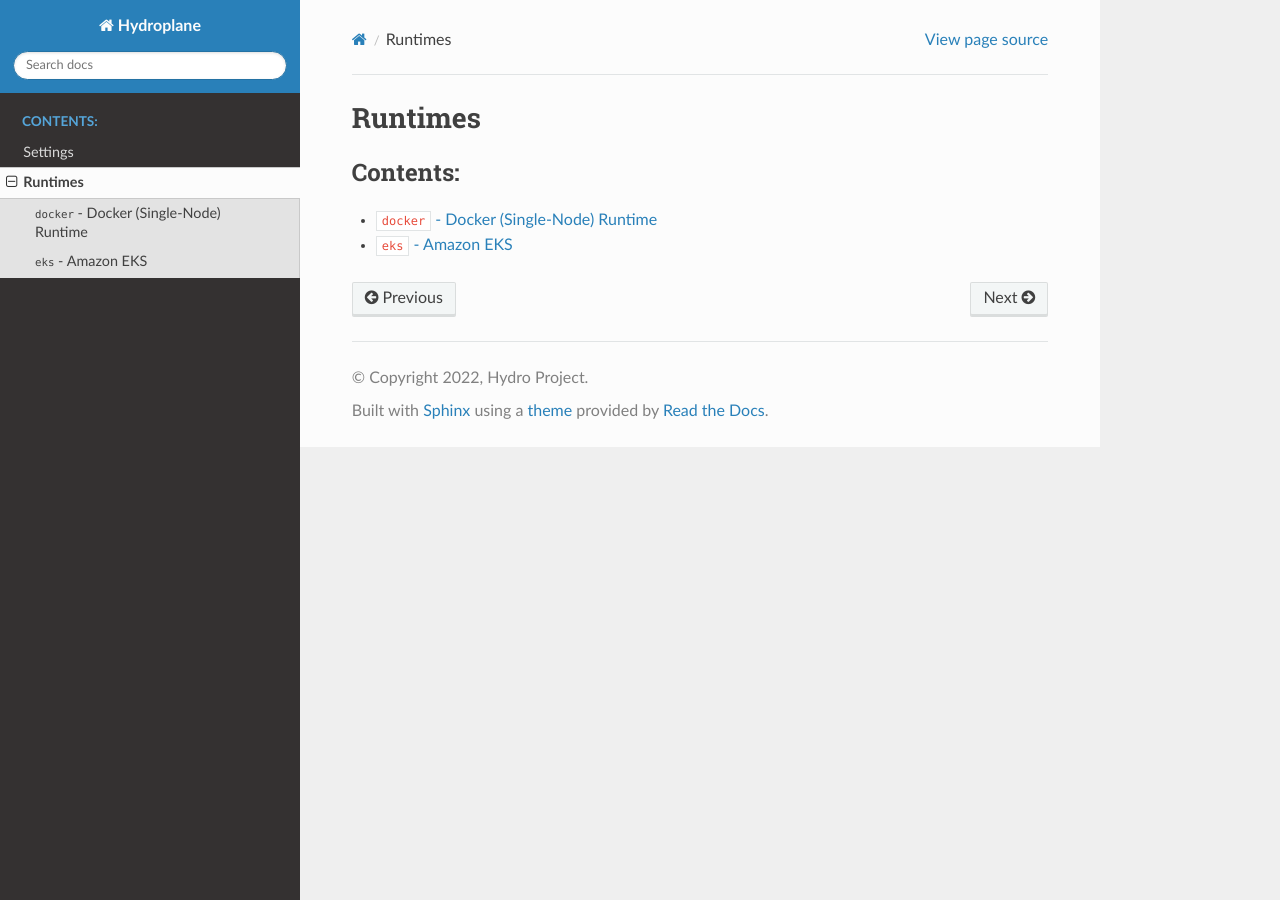
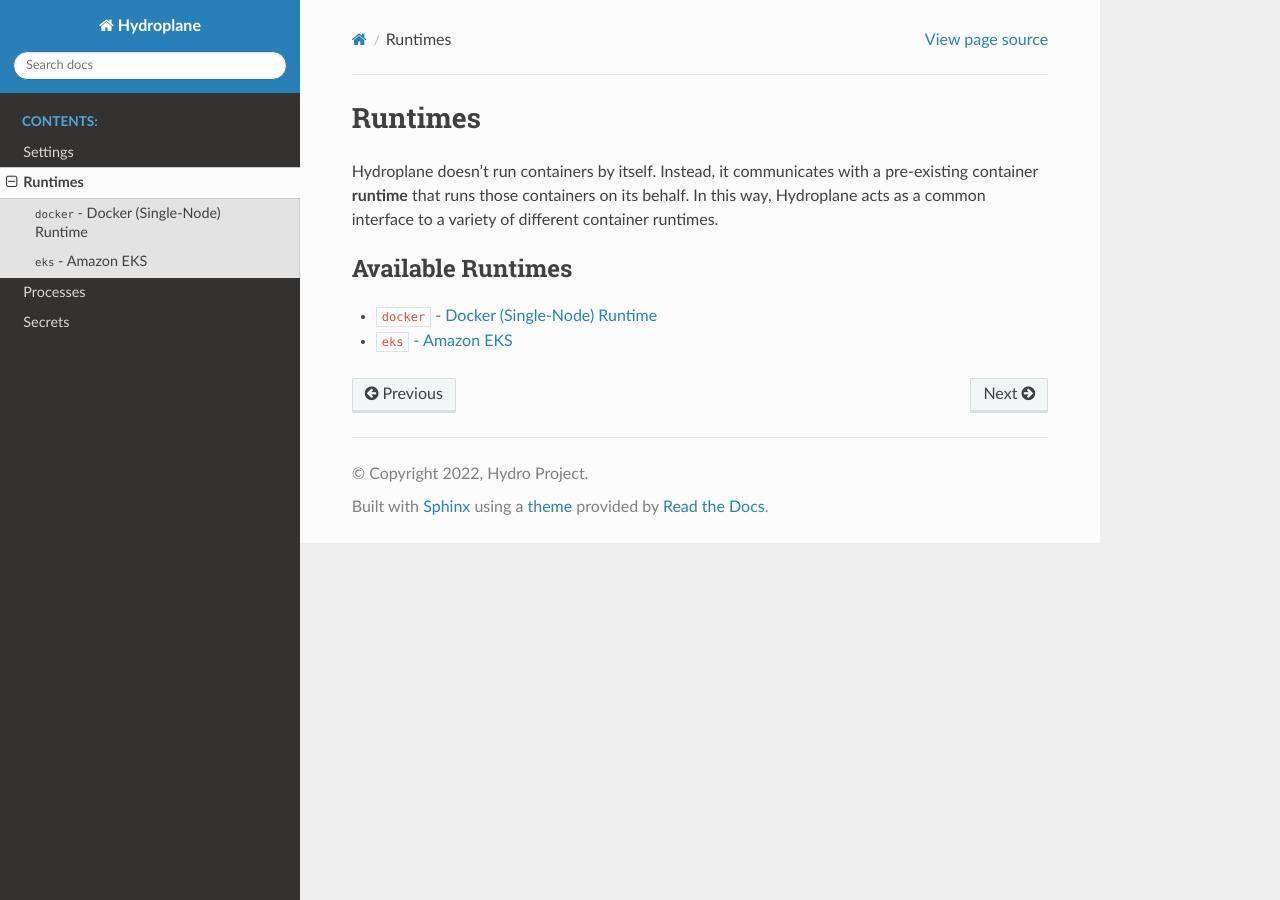
Before and after one commit to hydro-project/hydroplane, a Sphinx documentation site: the page built from docs/runtimes.rst, in a window 1280 px wide. Built offline with Sphinx 7.4.7 and the Read the Docs theme 2.0.0, drawn with Linux system fonts in a browser that asks for light colours.

Commit message:
Checkpoint

```diff
--- a/docs/conf.py
+++ b/docs/conf.py
@@ -25,3 +25,8 @@
 
 html_theme = 'sphinx_rtd_theme'
 html_static_path = ['_static']
+
+# autodoc_pydantic configuration
+
+# Don't show the JSON schema for models by default
+autodoc_pydantic_model_show_json = False
--- a/docs/index.rst
+++ b/docs/index.rst
@@ -7,3 +7,5 @@
 
    settings
    runtimes
+   processes
+   secrets
--- a/docs/runtimes.rst
+++ b/docs/runtimes.rst
@@ -1,8 +1,11 @@
 Runtimes
 ========
+
+Hydroplane doesn't run containers by itself. Instead, it communicates with a pre-existing container **runtime** that runs those containers on its behalf. In this way, Hydroplane acts as a common interface to a variety of different container runtimes.
+
 .. toctree::
-   :maxdepth: 2
-   :caption: Contents:
+   :maxdepth: 1
+   :caption: Available Runtimes
 
    runtimes/docker
    runtimes/eks
--- a/docs/runtimes/docker.rst
+++ b/docs/runtimes/docker.rst
@@ -1,5 +1,8 @@
 ``docker`` - Docker (Single-Node) Runtime
 =========================================
 
+The single-node `Docker <https://www.docker.com/>`_ runtime is meant to be a simple way to run containers without having to set up a bunch of infrastructure.
+
+Its configuration needs are pretty minimal; you just need a local Docker daemon running.
+
 .. autopydantic_model:: hydroplane.runtimes.docker.Settings
-  :noindex:
--- /dev/null
+++ b/docs/secret_stores/local.rst
@@ -0,0 +1,4 @@
+``local`` Secret Store
+======================
+
+.. autopydantic_model:: hydroplane.secret_stores.local.Settings
```
Also changed, not shown: README.md (+40 -2 lines), docs/processes.rst (added, +44 -0 lines), docs/runtimes/eks.rst (+6 -1 lines), docs/secrets.rst (added, +26 -0 lines), docs/settings.rst (+3 -19 lines), 2 other files.
